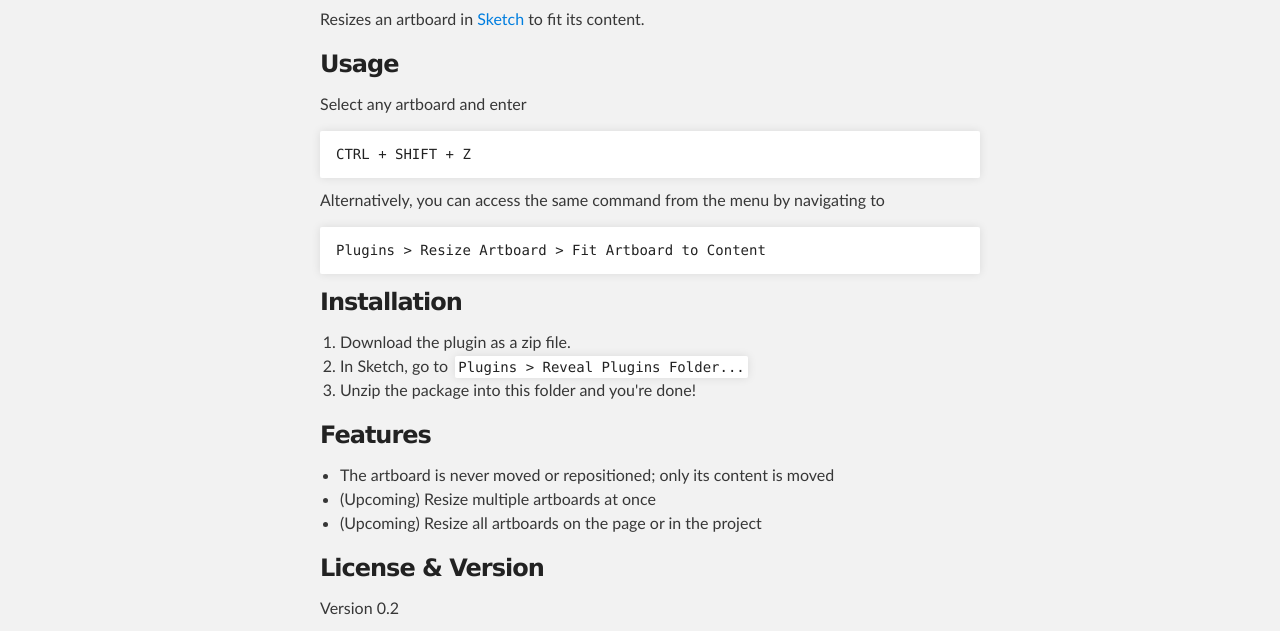
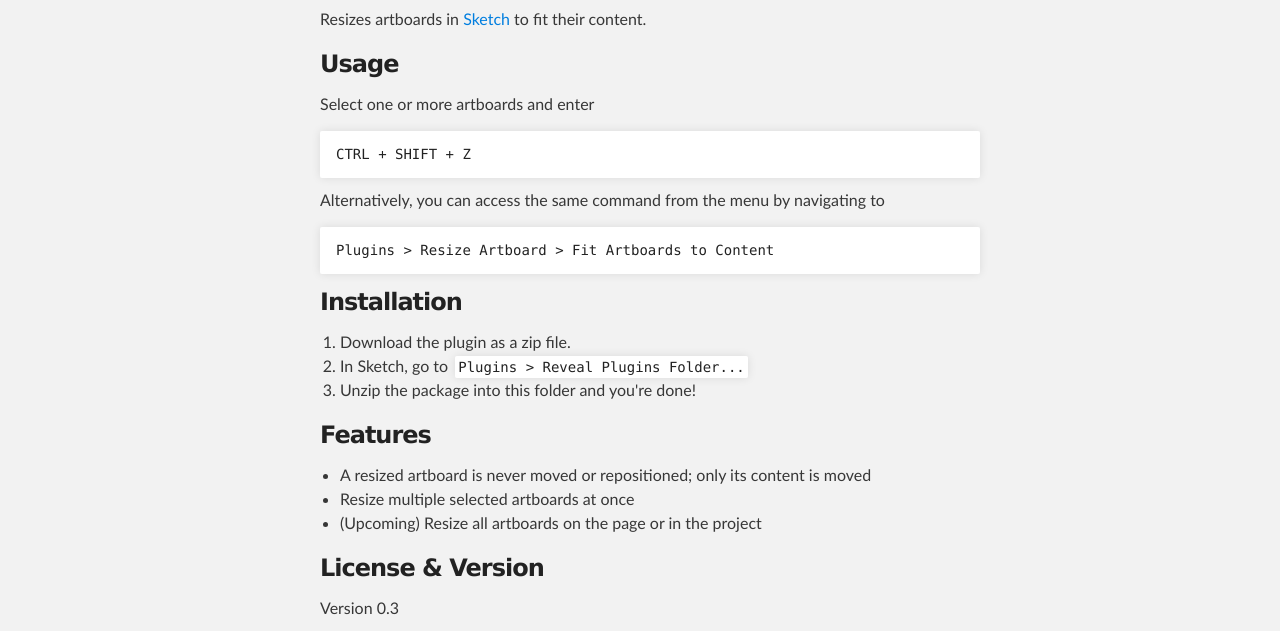
Before and after one commit to zhifengkoh/resize_artboard, a plain HTML site: page index.html in a window 1280 px wide. Shown: the part 321-952 px from the top of the page. Drawn offline with Linux system fonts and the light colour scheme.

```diff
--- a/index.html
+++ b/index.html
@@ -34,19 +34,19 @@
         <h2>
 <a id="resize-artboard" class="anchor" href="#resize-artboard" aria-hidden="true"><span class="octicon octicon-link"></span></a>Resize Artboard</h2>
 
-<p>Resizes an artboard in <a href="http://bohemiancoding.com/sketch">Sketch</a> to fit its content.</p>
+<p>Resizes artboards in <a href="http://bohemiancoding.com/sketch">Sketch</a> to fit their content.</p>
 
 <h3>
 <a id="usage" class="anchor" href="#usage" aria-hidden="true"><span class="octicon octicon-link"></span></a>Usage</h3>
 
-<p>Select any artboard and enter</p>
+<p>Select one or more artboards and enter</p>
 
 <pre><code>CTRL + SHIFT + Z
 </code></pre>
 
 <p>Alternatively, you can access the same command from the menu by navigating to</p>
 
-<pre><code>Plugins &gt; Resize Artboard &gt; Fit Artboard to Content
+<pre><code>Plugins &gt; Resize Artboard &gt; Fit Artboards to Content
 </code></pre>
 
 <h3>
@@ -63,15 +63,15 @@
 <a id="features" class="anchor" href="#features" aria-hidden="true"><span class="octicon octicon-link"></span></a>Features</h3>
 
 <ul>
-<li>The artboard is never moved or repositioned; only its content is moved</li>
-<li>(Upcoming) Resize multiple artboards at once</li>
+<li>A resized artboard is never moved or repositioned; only its content is moved</li>
+<li>Resize multiple selected artboards at once</li>
 <li>(Upcoming) Resize all artboards on the page or in the project</li>
 </ul>
 
 <h3>
 <a id="license--version" class="anchor" href="#license--version" aria-hidden="true"><span class="octicon octicon-link"></span></a>License &amp; Version</h3>
 
-<p>Version 0.2</p>
+<p>Version 0.3</p>
 
 <p>MIT License</p>
       </section>
--- a/params.json
+++ b/params.json
@@ -1 +1 @@
-{"name":"Sketch Artboard Resizer","tagline":"A Sketch plugin for resizing artboards to fit their content.","body":"## Resize Artboard\r\n\r\nResizes an artboard in [Sketch](http://bohemiancoding.com/sketch) to fit its content.\r\n\r\n### Usage\r\n\r\nSelect any artboard and enter\r\n\r\n    CTRL + SHIFT + Z\r\n\r\nAlternatively, you can access the same command from the menu by navigating to\r\n\r\n    Plugins > Resize Artboard > Fit Artboard to Content\r\n\r\n### Installation\r\n\r\n1. Download the plugin as a zip file.\r\n2. In Sketch, go to `Plugins > Reveal Plugins Folder...`\r\n3. Unzip the package into this folder and you're done!\r\n\r\n### Features\r\n\r\n- The artboard is never moved or repositioned; only its content is moved\r\n- (Upcoming) Resize multiple artboards at once\r\n- (Upcoming) Resize all artboards on the page or in the project\r\n\r\n### License & Version\r\n\r\nVersion 0.2\r\n\r\nMIT License\r\n","google":"","note":"Don't delete this file! It's used internally to help with page regeneration."}
+{"name":"Sketch Artboard Resizer","tagline":"A Sketch plugin for resizing artboards to fit their content.","body":"## Resize Artboard\r\n\r\nResizes artboards in [Sketch](http://bohemiancoding.com/sketch) to fit their content.\r\n\r\n### Usage\r\n\r\nSelect one or more artboards and enter\r\n\r\n    CTRL + SHIFT + Z\r\n\r\nAlternatively, you can access the same command from the menu by navigating to\r\n\r\n    Plugins > Resize Artboard > Fit Artboards to Content\r\n\r\n### Installation\r\n\r\n1. Download the plugin as a zip file.\r\n2. In Sketch, go to `Plugins > Reveal Plugins Folder...`\r\n3. Unzip the package into this folder and you're done!\r\n\r\n### Features\r\n\r\n- A resized artboard is never moved or repositioned; only its content is moved\r\n- Resize multiple selected artboards at once\r\n- (Upcoming) Resize all artboards on the page or in the project\r\n\r\n### License & Version\r\n\r\nVersion 0.3\r\n\r\nMIT License\r\n","google":"","note":"Don't delete this file! It's used internally to help with page regeneration."}
```
